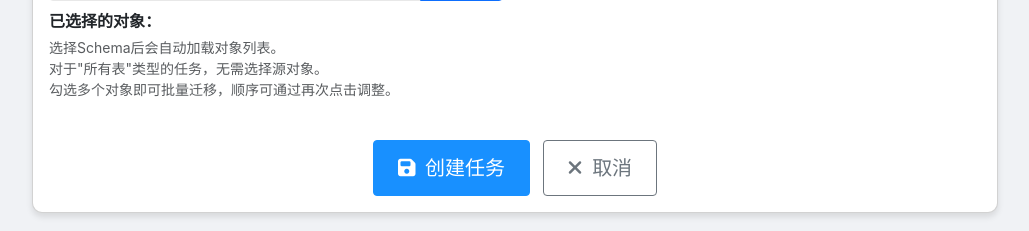
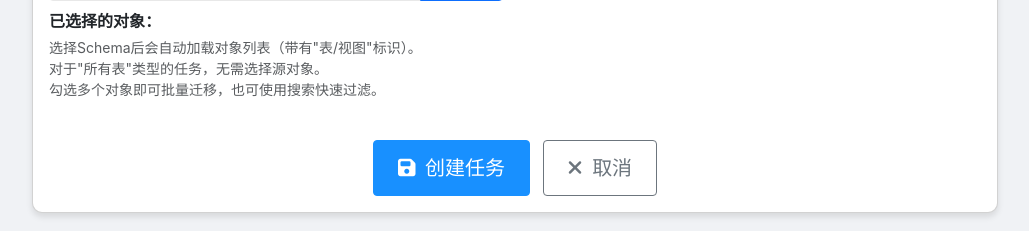
Before and after one commit to hayratjan/oracle2polardb_pg, a Django app: page /app/task/create/ in a window 1280 px wide. Shown: the part 1167-1398 px from the top of the page, without its empty margins (250-1279 px from the left). Run offline with Django 5.2, Linux system fonts and the light colour scheme; data comes from the database, SQL or seed files in the repository; some libraries are stand-ins or nearby versions.

Commit message:
功能修复

```diff
--- a/migration_app/templates/migration_app/create_task.html
+++ b/migration_app/templates/migration_app/create_task.html
@@ -118,9 +118,9 @@
                             <div id="selected-objects-list" class="mt-1"></div>
                         </div>
                         <div class="form-text">
-                            选择Schema后会自动加载对象列表。<br>
+                            选择Schema后会自动加载对象列表（带有"表/视图"标识）。<br>
                             对于"所有表"类型的任务，无需选择源对象。<br>
-                            勾选多个对象即可批量迁移，顺序可通过再次点击调整。
+                            勾选多个对象即可批量迁移，也可使用搜索快速过滤。
                         </div>
                     </div>
                 </div>
```
